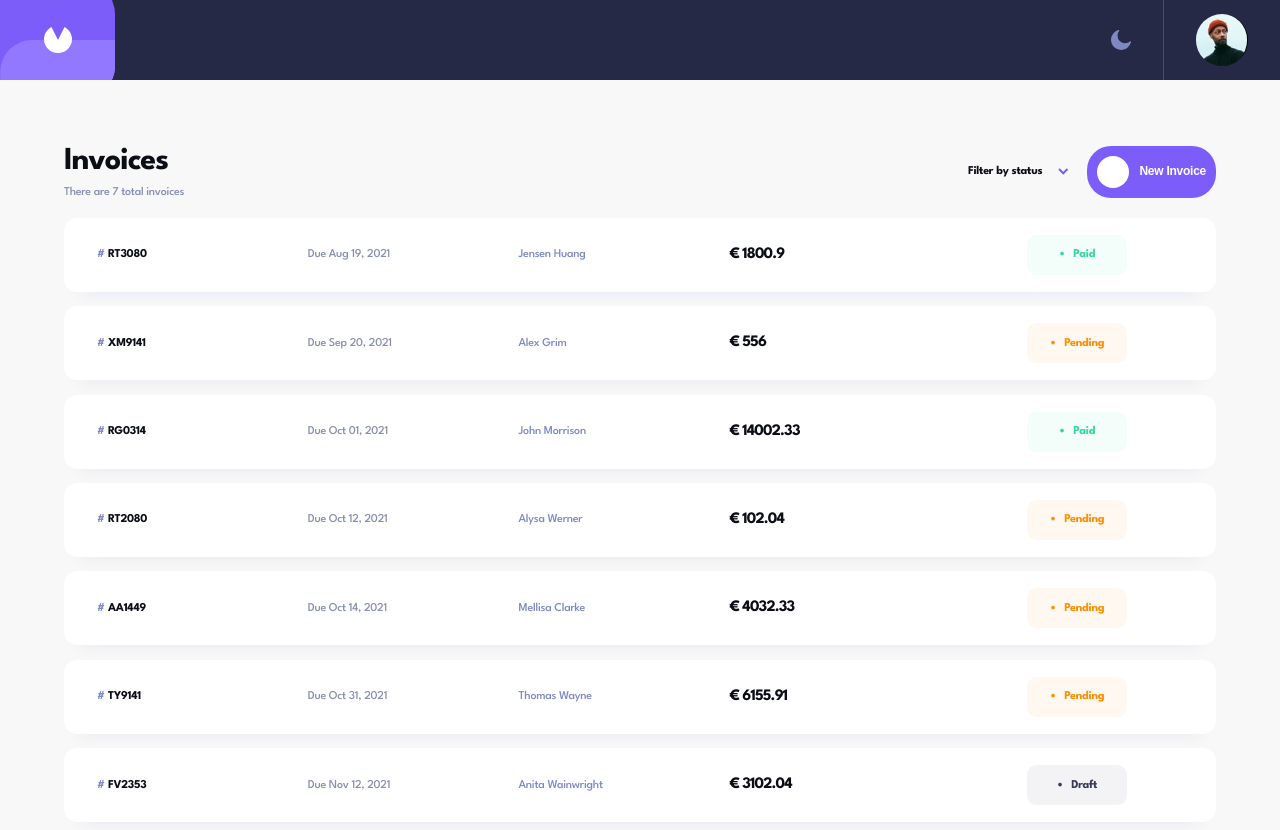
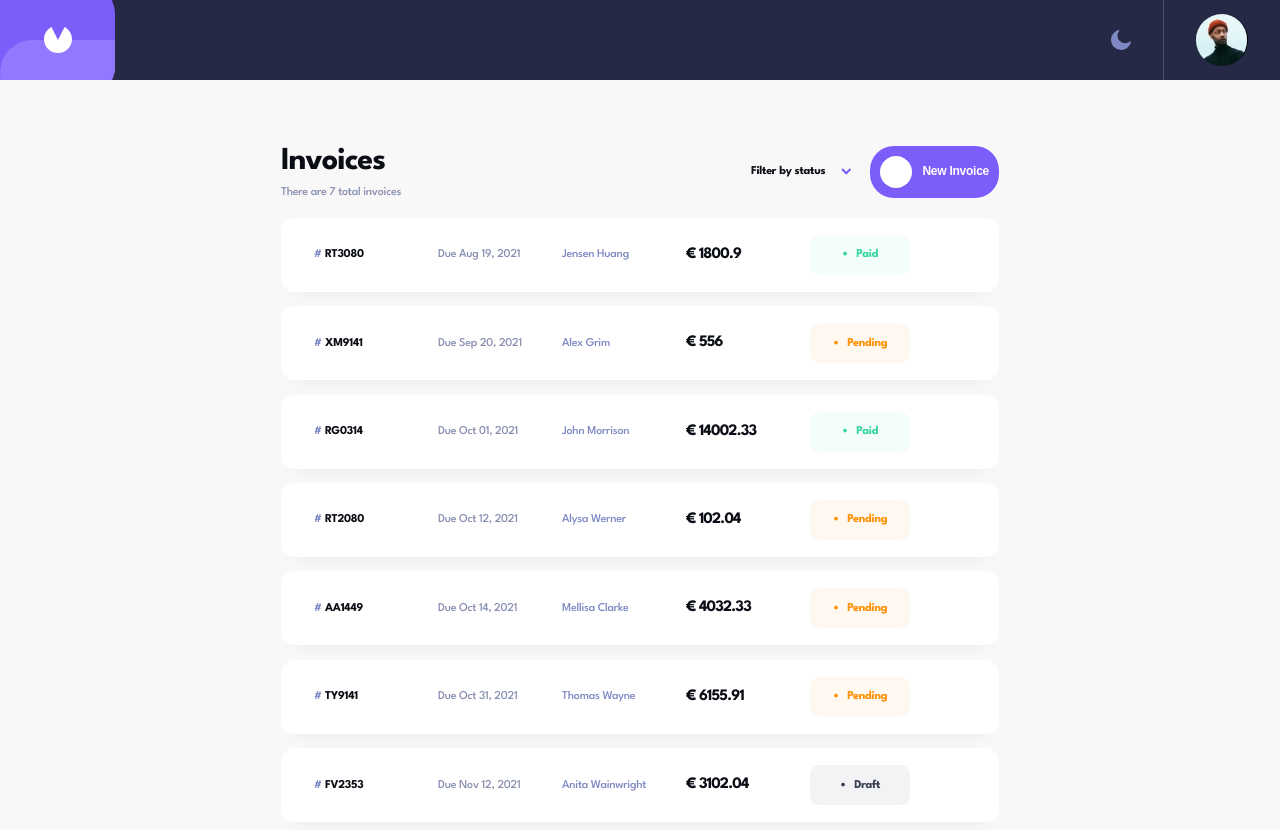
Before and after one commit to caner404/my-budgety, a Vue app: page /#/invoices in a window 1280 px wide. Shown: the top 830 px of the page. Built offline with nearby package versions, Linux system fonts and the light colour scheme; some icons are missing.

Commit message:
adjust dekstop

```diff
--- a/src/components/InvoiceEditSidebar.vue
+++ b/src/components/InvoiceEditSidebar.vue
@@ -45,7 +45,6 @@ const emit = defineEmits<{
   flex-direction: column;
   justify-content: space-between;
   overflow-x: hidden;
-  width: 60%;
 }
 footer {
   display: flex;
--- a/src/views/CreateInvoice.vue
+++ b/src/views/CreateInvoice.vue
@@ -39,6 +39,9 @@ const invoice: Invoice = computed(() => {
   height: 100%;
   display: flex;
   flex-direction: column;
+  display: flex;
+  justify-content: center;
+  height: 100%;
 }
 
 footer {
--- a/src/views/EditInvoice.vue
+++ b/src/views/EditInvoice.vue
@@ -37,7 +37,8 @@ const { showInvoiceEditSideBar } = storeToRefs(store);
   position: relative;
   height: 100%;
   display: flex;
-  flex-direction: column;
+  justify-content: center;
+  height: 100%;
 }
 footer {
   display: flex;
--- a/src/views/Home.vue
+++ b/src/views/Home.vue
@@ -27,9 +27,11 @@ const { showInvoiceEditSideBar } = storeToRefs(store);
 <style scoped>
 .container {
   position: relative;
-  height: 100%;
   background: var(--color-background-neutral);
   overflow: hidden;
+  display: flex;
+  justify-content: center;
+  height: 100%;
 }
 .overlay {
   position: absolute;
--- a/src/views/ShowInvoice.vue
+++ b/src/views/ShowInvoice.vue
@@ -56,6 +56,9 @@ provide("openModal", openModal);
   height: 100%;
   background: var(--color-background-neutral);
   overflow: hidden;
+  display: flex;
+  justify-content: center;
+  height: 100%;
 }
 main {
   position: relative;
```
